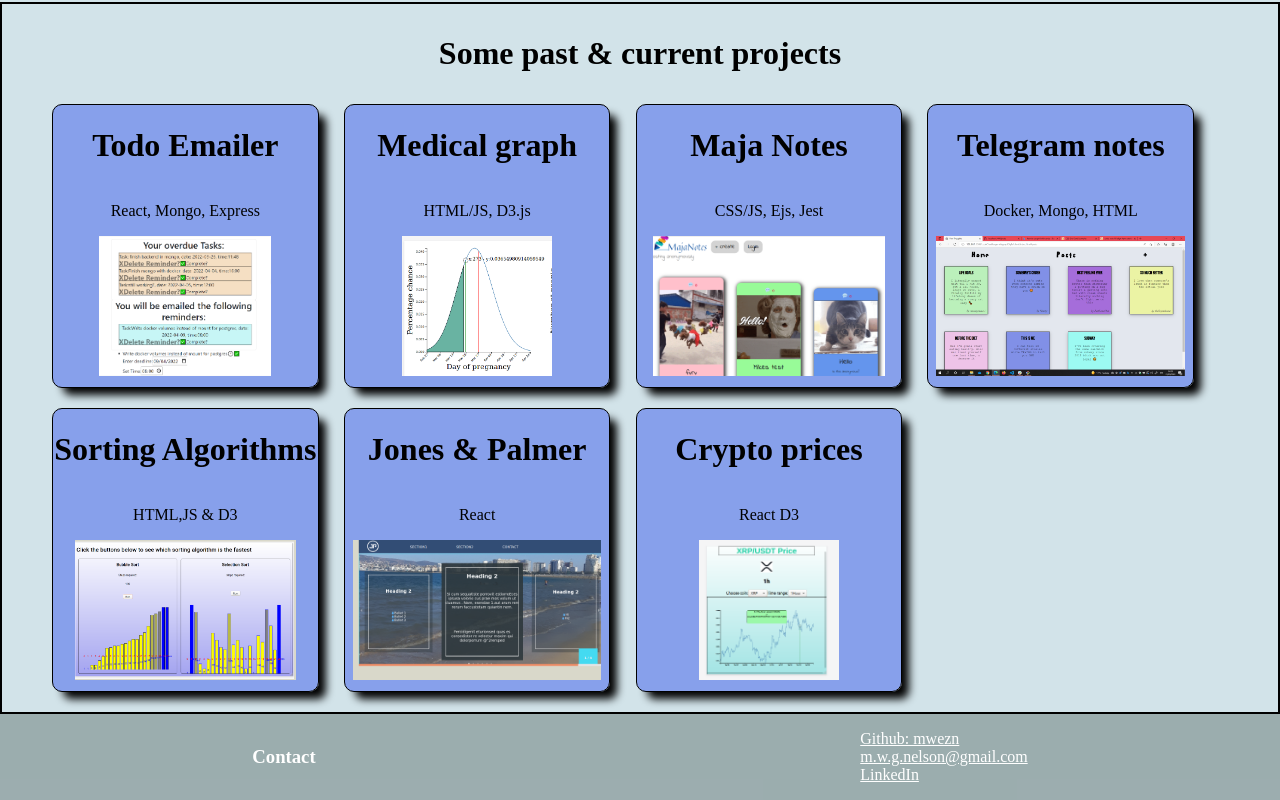
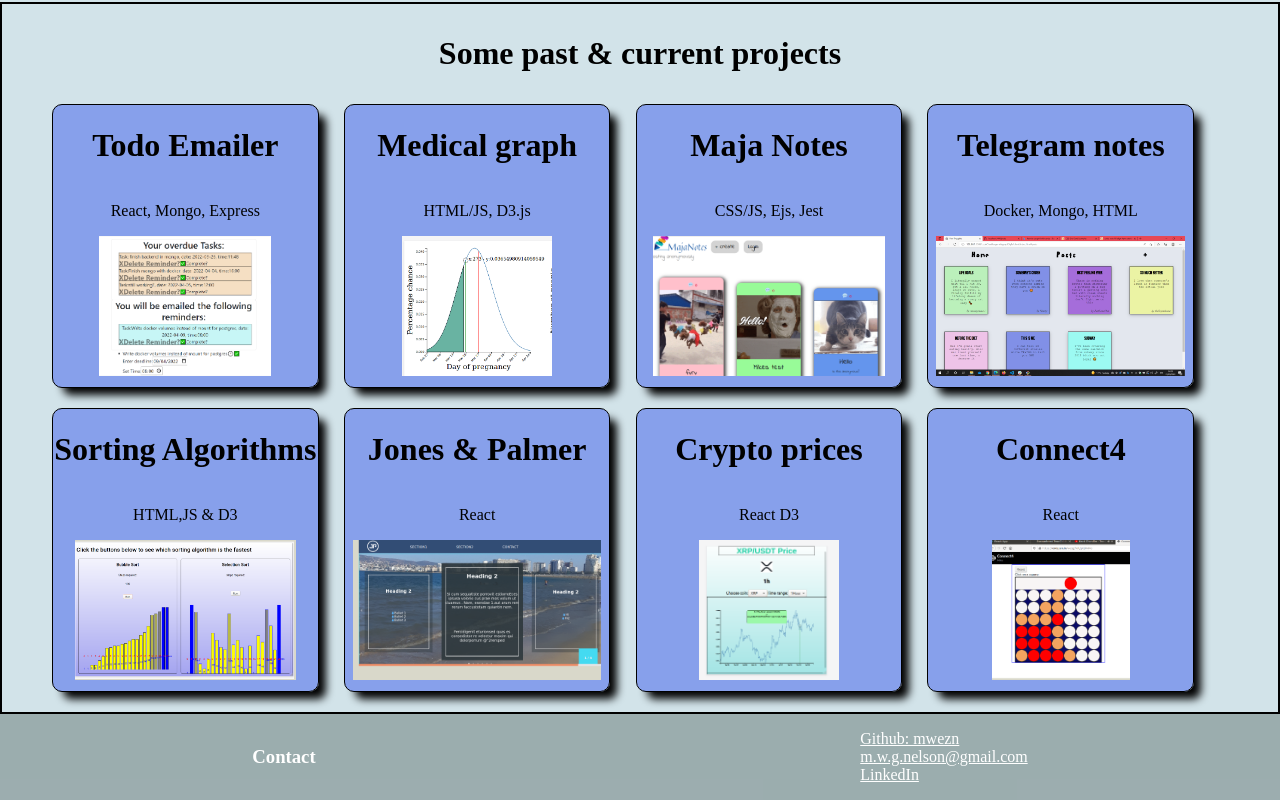
Before and after one commit to mwezn/portfolio2, a React (Create React App) app: page / in a window 1280 px wide. Shown: the part 492-1292 px from the top of the page. Built offline with nearby package versions, Linux system fonts and the light colour scheme; a web font is replaced by a local one.

Commit message:
Added connect4

```diff
--- a/src/components/Portfolio.js
+++ b/src/components/Portfolio.js
@@ -8,7 +8,7 @@ import img4 from '../assets/client-posts.png'
 import img5 from '../assets/sorting.png'
 import img6 from '../assets/j&p.png'
 import img7 from '../assets/crypto.png'
-
+import c4 from '../assets/connect4.png'
 
 const MainPage =()=>{
 
@@ -25,7 +25,8 @@ const MainPage =()=>{
         {name: "Telegram notes", tech:"Docker, Mongo, HTML", img:img4, href:"https://free-thoughts.netlify.app/"},
         {name: "Sorting Algorithms", tech:"HTML,JS & D3", img:img5, href:"/SortingAlg/sorting.html"},
         {name: "Jones & Palmer", tech: "React", img:img6, href:"/jp"},
-        {name: "Crypto prices", tech:"React D3",img:img7, href:"/cryptod3"}
+        {name: "Crypto prices", tech:"React D3",img:img7, href:"/cryptod3"},
+        {name: "Connect4", tech: "React", img:c4, href:"https://codepen.io/wezg/full/gOjRvMo"}
     ]
     let result=mypages.map((d,i)=>{
         //let classId=((i+1)%8)===0?8:((i+1)%8)
```
Also changed, not shown: src/assets/connect4.png (added).
